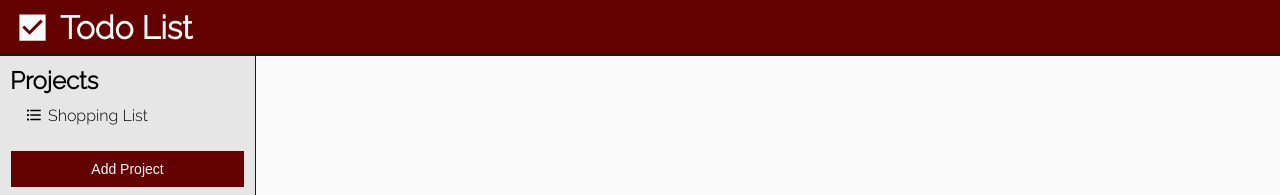
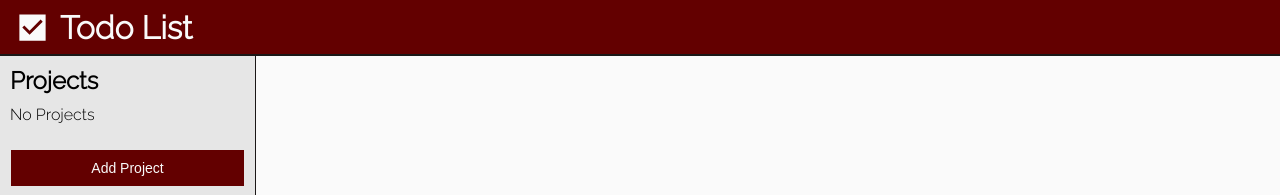
Before and after one commit to robisonwebdev/todo-react, a React (Create React App) app: page / in a window 1280 px wide. Shown: the top 195 px of the page. Built offline with nearby package versions, Linux system fonts and the light colour scheme.

Commit message:
Commented out most code.

```diff
--- a/src/components/Main/Main.js
+++ b/src/components/Main/Main.js
@@ -4,132 +4,136 @@ import ListsContainer from './ListsContainer';
 import '../../styles/Main/Main.css';
 
 const Main = () => {
-    const [projects, setProjects] = useState([
-        {
-          title: 'Shopping List',
-          items: [
-              {
-                  name: 'Milk',
-                  checked: false
-              },
-              {
-                  name: 'Bread',
-                  checked: false
-              },
-              {
-                name: 'Eggs',
-                checked: false
-            },
-            {
-                name: 'Butter',
-                checked: true
-            },
-            {
-                name: 'Potatos',
-                checked: false
-            }
-          ],
-          id: 147
-        }
-    ]);
-    const [currentProject, setCurrentProject] = useState(projects[0]);
-    const [currentID, setCurrentID] = useState(projects[0].id)
+    const [projects, setProjects] = useState([]);
 
-    useEffect(() => {
-        viewProject(currentID);
-    }, [projects, currentID])
+    // const [projects, setProjects] = useState([
+    //     {
+    //       title: 'Shopping List',
+    //       items: [
+    //           {
+    //               name: 'Milk',
+    //               checked: false
+    //           },
+    //           {
+    //               name: 'Bread',
+    //               checked: false
+    //           },
+    //           {
+    //             name: 'Eggs',
+    //             checked: false
+    //         },
+    //         {
+    //             name: 'Butter',
+    //             checked: true
+    //         },
+    //         {
+    //             name: 'Potatos',
+    //             checked: false
+    //         }
+    //       ],
+    //       id: 147
+    //     }
+    // ]);
+    // const [currentProject, setCurrentProject] = useState(projects[0]);
+    // const [currentID, setCurrentID] = useState(projects[0].id)
 
-    const addItem = (id, value) => {
-        let updateItems = projects.map(project => {
-            if (project.id === id) {
-                return {...project, items: [...project.items, {
-                    name: value,
-                    checked: false
-                }]};
-            }
-            return project;
-        })
+    // useEffect(() => {
+    //     viewProject(currentID);
+    // }, [projects, currentID])
 
-        setProjects(updateItems);
-    }
+    // const addItem = (id, value) => {
+    //     let updateItems = projects.map(project => {
+    //         if (project.id === id) {
+    //             return {...project, items: [...project.items, {
+    //                 name: value,
+    //                 checked: false
+    //             }]};
+    //         }
+    //         return project;
+    //     })
 
-    const addProject = (value) => {
-        let newObject = {
-            title: value,
-            items: [],
-            id: Math.floor(Math.random() * 10000)
-        }
+    //     setProjects(updateItems);
+    // }
 
-        if (value === '') {
-            return null;
-        } else {
-            setProjects(prevState => [...prevState, newObject]);
-        }
-    }
+    // const addProject = (value) => {
+    //     let newObject = {
+    //         title: value,
+    //         items: [],
+    //         id: Math.floor(Math.random() * 10000)
+    //     }
 
-    const deleteChecked = (id) => {
-        let newArray = currentProject.items.filter(item => {
-            return item.checked !== true;
-        })
+    //     if (value === '') {
+    //         return null;
+    //     } else {
+    //         setProjects(prevState => [...prevState, newObject]);
+    //     }
+    // }
 
-        updateProjects(id, newArray);
-    }
+    // const deleteChecked = (id) => {
+    //     let newArray = currentProject.items.filter(item => {
+    //         return item.checked !== true;
+    //     })
 
-    const deleteItem = (id, name) => {
-        let newArray = currentProject.items.filter(item => item.name !== name);
+    //     updateProjects(id, newArray);
+    // }
 
-        updateProjects(id, newArray);
-    }
+    // const deleteItem = (id, name) => {
+    //     let newArray = currentProject.items.filter(item => item.name !== name);
 
-    const deleteProject = (id) => {
-        const newArray = projects.filter(project => project.id !== id);
+    //     updateProjects(id, newArray);
+    // }
 
-        setProjects(newArray);
-    }
+    // const deleteProject = (id) => {
+    //     const newArray = projects.filter(project => project.id !== id);
 
-    const uncheckAll = (id) => {
-        let newArray = currentProject.items.map(item => {
-            if (item.checked === true) {
-                return {...item, checked: false}
-            }
-            return item;
-        })
+    //     setProjects(newArray);
+    // }
 
-        updateProjects(id, newArray);
-    }
+    // const uncheckAll = (id) => {
+    //     let newArray = currentProject.items.map(item => {
+    //         if (item.checked === true) {
+    //             return {...item, checked: false}
+    //         }
+    //         return item;
+    //     })
 
-    const updateChecked = (id, name) => {
-        let newArray = currentProject.items.map(item => {
-            if (item.name === name) {
-                return {...item, checked: !item.checked}
-            }
-            return item;
-        })
+    //     updateProjects(id, newArray);
+    // }
 
-        updateProjects(id, newArray);
-    }
+    // const updateChecked = (id, name) => {
+    //     let newArray = currentProject.items.map(item => {
+    //         if (item.name === name) {
+    //             return {...item, checked: !item.checked}
+    //         }
+    //         return item;
+    //     })
 
-    const updateProjects = (id, newArray) => {
-        let updateProjects = projects.map(project => {
-            if (project.id === id) {
-                return {...project, items: newArray};
-            }
-            return project;
-        })
+    //     updateProjects(id, newArray);
+    // }
 
-        setProjects(updateProjects);
-    }
+    // const updateProjects = (id, newArray) => {
+    //     let updateProjects = projects.map(project => {
+    //         if (project.id === id) {
+    //             return {...project, items: newArray};
+    //         }
+    //         return project;
+    //     })
 
-    const viewProject = (id) => {
-        let findProject = projects.filter(project => project.id === id);
+    //     setProjects(updateProjects);
+    // }
 
-        setCurrentProject(findProject[0]);
-        setCurrentID(findProject[0].id);
-    }
+    // const viewProject = (id) => {
+    //     let findProject = projects.filter(project => project.id === id);
+
+    //     setCurrentProject(findProject[0]);
+    //     setCurrentID(findProject[0].id);
+    // }
 
     return (
         <main>
-            <ProjectsContainer projects={projects} addProject={addProject} deleteProject={deleteProject} viewProject={viewProject} />
+            <ProjectsContainer projects={projects} setProjects={setProjects} />
+            <ListsContainer />
+            {/* <ProjectsContainer projects={projects} addProject={addProject} deleteProject={deleteProject} viewProject={viewProject} />
             <ListsContainer
                 project={currentProject}
                 id={currentProject.id}
@@ -140,7 +144,7 @@ const Main = () => {
                 deleteItem={deleteItem}
                 uncheckAll={uncheckAll}
                 updateChecked={updateChecked}
-            />
+            /> */}
         </main>
     );
 }
```
